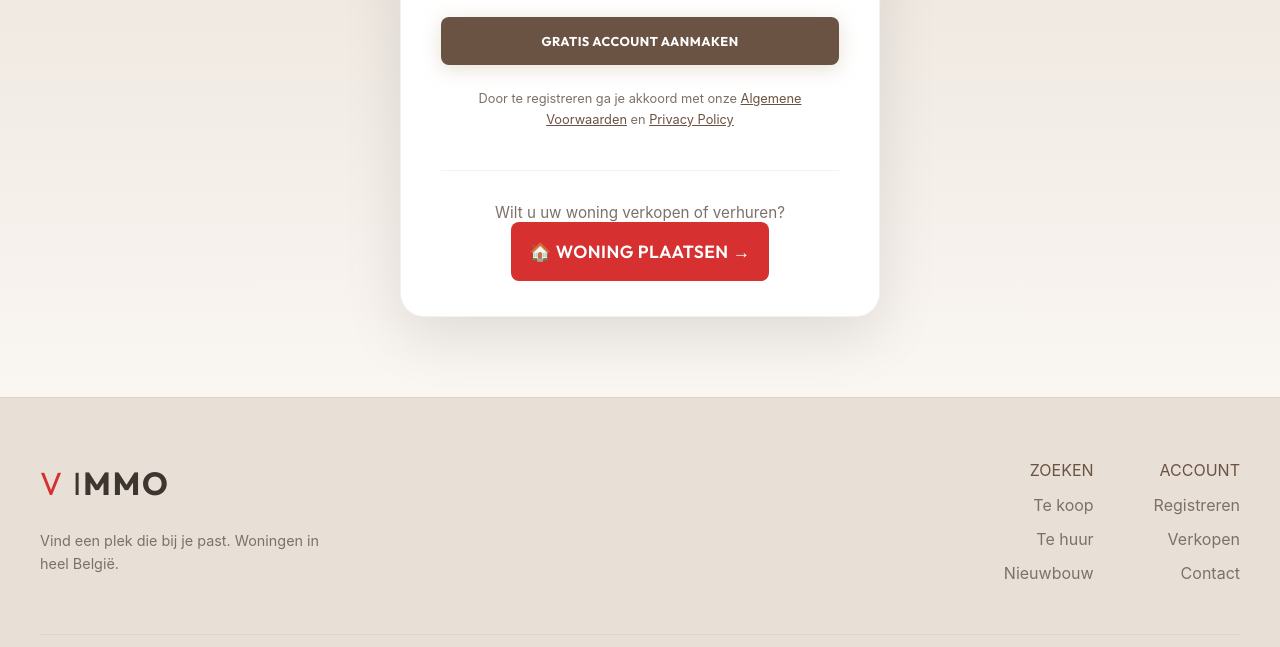
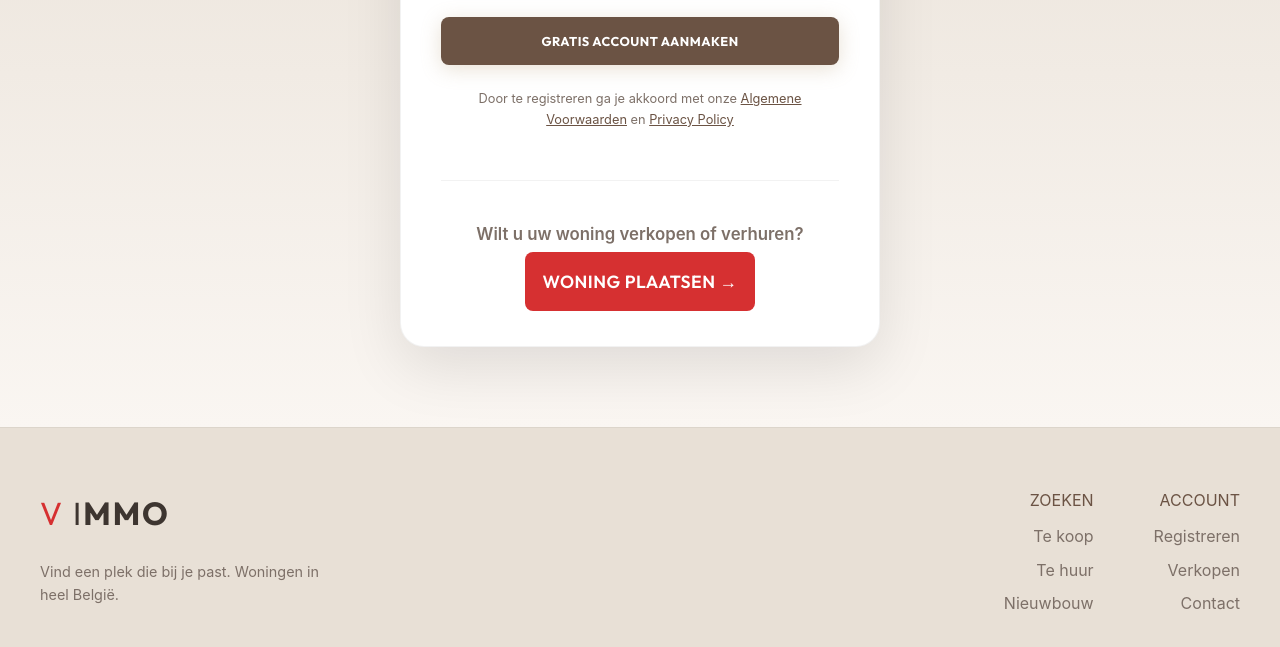
Before and after one commit to V-immo/Vimmo, a plain HTML site: page account.html in a window 1280 px wide. Shown: the part 990-1637 px from the top of the page. Drawn offline with nearby package versions, Linux system fonts and the light colour scheme.

Commit message:
Fix Woning plaatsen: remove emoji, add spacing, bolder text

```diff
--- a/account.html
+++ b/account.html
@@ -316,11 +316,12 @@
                 </p>
 
                 <!-- Link to verkopen -->
-                <div class="verkopen-link">
-                    <p>Wilt u uw woning verkopen of verhuren?</p>
+                <div class="verkopen-link" style="margin-top: 50px; padding-top: 40px;">
+                    <p style="font-weight: 600; font-size: 1.05rem; margin-bottom: 20px;">Wilt u uw woning verkopen of
+                        verhuren?</p>
                     <a href="verkopen.html" class="btn"
-                        style="width: 100%; background: #d63031; color: white; font-size: 1.1rem; padding: 18px; font-weight: 600;">🏠
-                        Woning plaatsen →</a>
+                        style="width: 100%; background: #d63031; color: white; font-size: 1.1rem; padding: 18px; font-weight: 600;">WONING
+                        PLAATSEN →</a>
                 </div>
             </div>
         </div>
```
